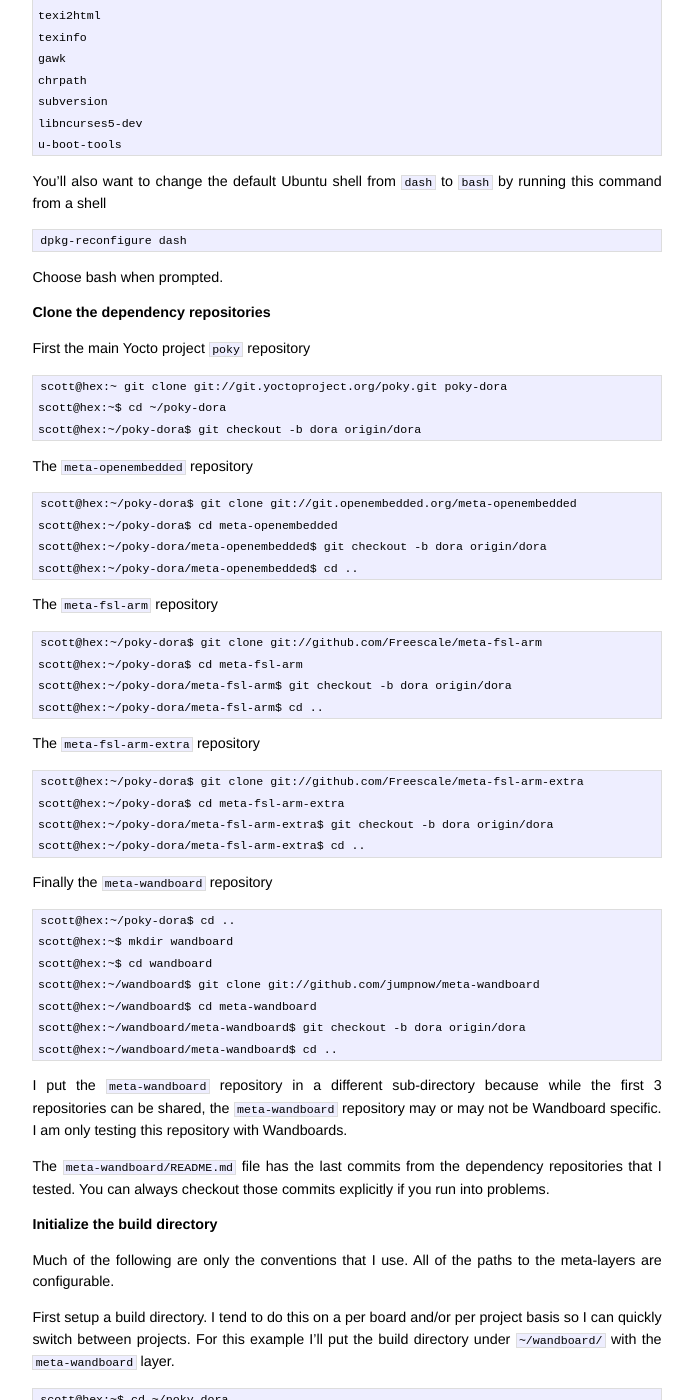
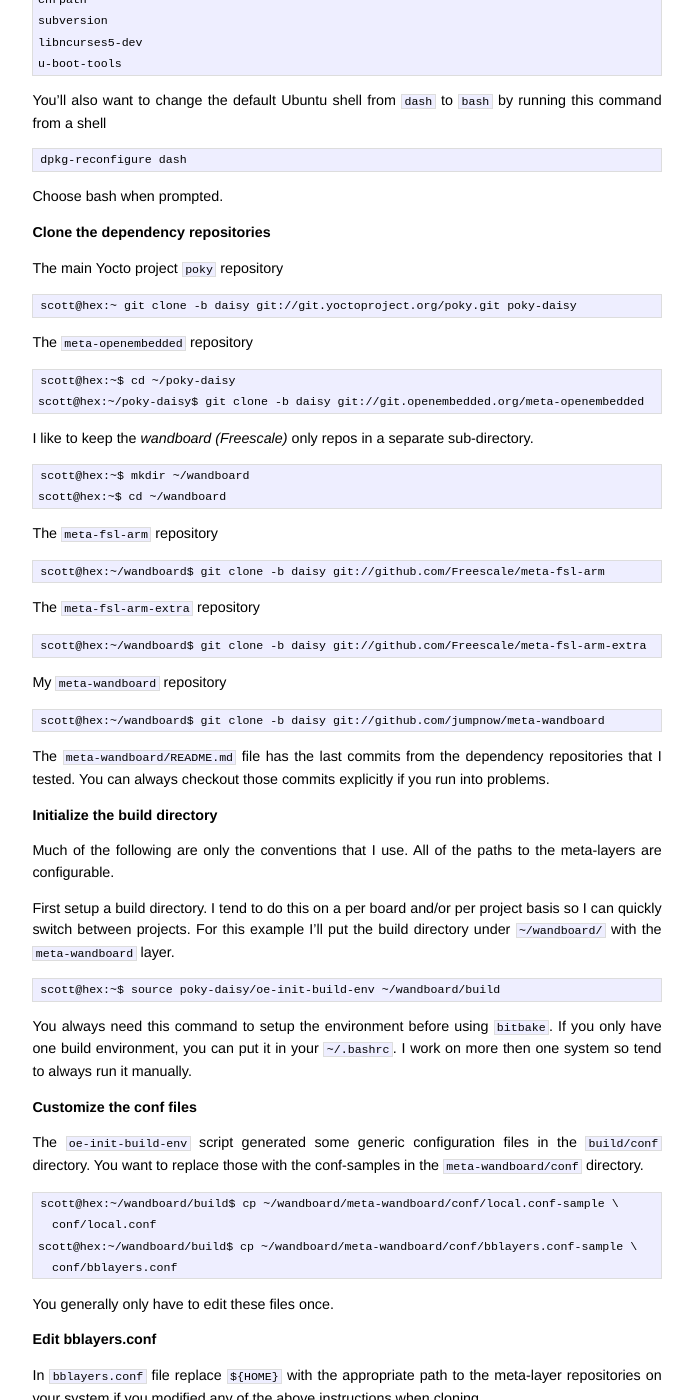
Before and after one commit to jumpnow/jumpnowtek-site, a Jekyll site: the page built from _posts/2014-02-28-Wandboard-Systems-with-Yocto.md, in a window 1280 px wide and 1400 px high, scrolled down 683 px. Shown: the whole window, without its empty margins (293-986 px from the left). Built offline with Jekyll 4.4.1, drawn with Linux system fonts in a browser that asks for light colours; Markdown is read by kramdown in place of the engine named in the settings; some of the changed text lies outside the part shown.

Commit message:
Update wandboard post for daisy

```diff
--- a/_posts/2014-02-28-Wandboard-Systems-with-Yocto.md
+++ b/_posts/2014-02-28-Wandboard-Systems-with-Yocto.md
@@ -15,20 +15,15 @@
 There is no `X11` and no desktop installed on any of these systems. The
 `embedded Qt` images can be used to run GUI applications with the `-qws` switch.
 
-The Linux `3.0.35` kernel comes from the [Wandboard Github][wandboard-github]
-repository with some additional patches in the `meta-fsl-arm-extra`
-[meta-wandboard_3.0.35.bb][linux-wandboard-recipe] recipe.
+The Linux kernel version is `3.10.17`.
 
-The Yocto version is `1.5.1` the `[dora]` branch.
+The Yocto version is `1.6.1` the `[daisy]` branch.
 
-`sysvinit` is used for the init system, not `systemd`.
-
-`systemd-udev` is the udev daemon. I have found it more reliable then the
-older `udev` particularly when loading binary firmware.
+`sysvinit` is used for the init system *NOT* `systemd`.
 
 ### Ubuntu Packages
 
-I'm using `Ubuntu 13.10` 64-bit workstations for the build systems.
+I've tested `Ubuntu 14.04` 64-bit workstations for the build.
 
 You'll need at least the following packages installed
 
@@ -53,46 +48,32 @@
 
 ### Clone the dependency repositories
 
-First the main Yocto project `poky` repository
+The main Yocto project `poky` repository
 
-    scott@hex:~ git clone git://git.yoctoproject.org/poky.git poky-dora
-    scott@hex:~$ cd ~/poky-dora
-    scott@hex:~/poky-dora$ git checkout -b dora origin/dora
+    scott@hex:~ git clone -b daisy git://git.yoctoproject.org/poky.git poky-daisy
 
 The `meta-openembedded` repository
 
-    scott@hex:~/poky-dora$ git clone git://git.openembedded.org/meta-openembedded
-    scott@hex:~/poky-dora$ cd meta-openembedded
-    scott@hex:~/poky-dora/meta-openembedded$ git checkout -b dora origin/dora
-    scott@hex:~/poky-dora/meta-openembedded$ cd ..
+    scott@hex:~$ cd ~/poky-daisy
+    scott@hex:~/poky-daisy$ git clone -b daisy git://git.openembedded.org/meta-openembedded
+
+I like to keep the *wandboard (Freescale)* only repos in a separate sub-directory.
+
+    scott@hex:~$ mkdir ~/wandboard
+	scott@hex:~$ cd ~/wandboard
 
 The `meta-fsl-arm` repository
 
-    scott@hex:~/poky-dora$ git clone git://github.com/Freescale/meta-fsl-arm
-    scott@hex:~/poky-dora$ cd meta-fsl-arm
-    scott@hex:~/poky-dora/meta-fsl-arm$ git checkout -b dora origin/dora
-    scott@hex:~/poky-dora/meta-fsl-arm$ cd ..
+    scott@hex:~/wandboard$ git clone -b daisy git://github.com/Freescale/meta-fsl-arm
 
 The `meta-fsl-arm-extra` repository
 
-    scott@hex:~/poky-dora$ git clone git://github.com/Freescale/meta-fsl-arm-extra
-    scott@hex:~/poky-dora$ cd meta-fsl-arm-extra
-    scott@hex:~/poky-dora/meta-fsl-arm-extra$ git checkout -b dora origin/dora
-    scott@hex:~/poky-dora/meta-fsl-arm-extra$ cd ..
+    scott@hex:~/wandboard$ git clone -b daisy git://github.com/Freescale/meta-fsl-arm-extra
 
-Finally the `meta-wandboard` repository
+My `meta-wandboard` repository
 
-    scott@hex:~/poky-dora$ cd ..
-    scott@hex:~$ mkdir wandboard
-    scott@hex:~$ cd wandboard
-    scott@hex:~/wandboard$ git clone git://github.com/jumpnow/meta-wandboard
-    scott@hex:~/wandboard$ cd meta-wandboard
-    scott@hex:~/wandboard/meta-wandboard$ git checkout -b dora origin/dora
-    scott@hex:~/wandboard/meta-wandboard$ cd ..
+    scott@hex:~/wandboard$ git clone -b daisy git://github.com/jumpnow/meta-wandboard
 
-I put the `meta-wandboard` repository in a different sub-directory because while
-the first 3 repositories can be shared, the `meta-wandboard` repository may or
-may not be Wandboard specific. I am only testing this repository with Wandboards.
 
 The `meta-wandboard/README.md` file has the last commits from the dependency
 repositories that I tested. You can always checkout those commits explicitly if
@@ -107,8 +88,7 @@
 project basis so I can quickly switch between projects. For this example I'll
 put the build directory under `~/wandboard/` with the `meta-wandboard` layer.
 
-    scott@hex:~$ cd ~/poky-dora
-    scott@hex:~/poky-dora$ source oe-init-build-env ~/wandboard/build
+    scott@hex:~$ source poky-daisy/oe-init-build-env ~/wandboard/build
 
 You always need this command to setup the environment before using `bitbake`.
 If you only have one build environment, you can put it in your `~/.bashrc`.
@@ -169,7 +149,7 @@
 the directory is writable by the user running the build. Also because of some
 `rpath` issues with gcc, the `TMPDIR` path cannot be too short or the gcc build
 will fail. I haven't determined exactly how short is too short, but something
-like `/oe20` is too short and `/oe20/tmp-poky-dora-build` is long enough.
+like `/oe20` is too short and `/oe20/tmp-poky-daisy-build` is long enough.
 
 If you use the default location, the `TMPDIR` path is already long enough.
 
@@ -196,7 +176,7 @@
 `oe-init-build-env` when run a second time will not overwrite your customized
 conf files.
 
-    scott@hex:~$ cd ~/poky-dora
+    scott@hex:~$ cd ~/poky-daisy
     scott@hex:~$ source oe-init-build-env ~/wandboard/build
 
     ### Shell environment set up for builds. ###
@@ -307,11 +288,11 @@
 
 For instance, if I had this in the `local.conf`
 
-    TMPDIR = "/oe20/tmp-poky-dora-build"
+    TMPDIR = "/oe20/tmp-poky-daisy-build"
 
 Then I would export this environment variable before running `copy_boot.sh`
 
-    scott@hex:~/wandboard/meta-wandboard/scripts$ export OETMP=/oe20/tmp-poky-dora-build
+    scott@hex:~/wandboard/meta-wandboard/scripts$ export OETMP=/oe20/tmp-poky-daisy-build
 
 Then run the `copy_boot.sh` script passing the location of SD card
 
@@ -346,7 +327,7 @@
 
     scott@hex:~$ sudo umount /dev/sdc1
     scott@hex:~$ sudo umount /dev/sdc2
-    scott@hex:~$ export OETMP=/oe20/tmp-poky-dora-build
+    scott@hex:~$ export OETMP=/oe20/tmp-poky-daisy-build
     scott@hex:~$ cd wandboard/meta-wandboard/scripts
     scott@hex:~/wandboard/meta-wandboard/scripts$ ./copy_boot.sh sdc
     scott@hex:~/wandboard/meta-wandboard/scripts$ ./copy_rootfs.sh sdc console wandq2
@@ -354,6 +335,6 @@
 
 [wandboard]: http://www.wandboard.org/
 [wandboard-github]: https://github.com/wandboard-org
-[linux-wandboard-recipe]: https://github.com/Freescale/meta-fsl-arm-extra/blob/master/recipes-kernel/linux/linux-wandboard_3.0.35.bb
+[linux-wandboard-recipe]: https://github.com/Freescale/meta-fsl-arm-extra/blob/daisy/recipes-kernel/linux/linux-wandboard_3.10.17.bb
 [syntrocore]: https://github.com/Syntro/SyntroCore
 [syntrolcam]: https://github.com/Syntro/SyntroLCam
```
Also changed, not shown: other parts of _posts/2014-02-28-Wandboard-Systems-with-Yocto.md (+1 -0 lines).
